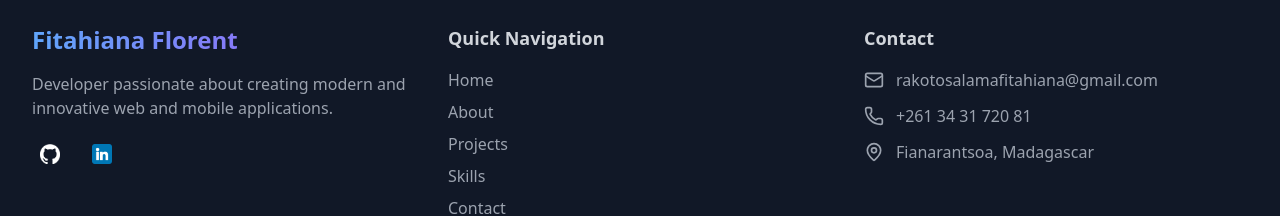
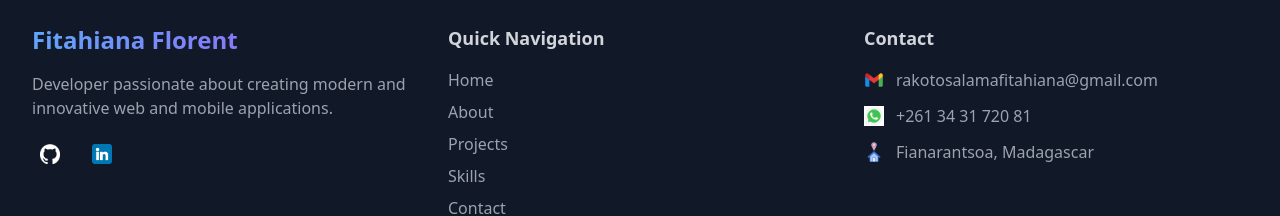
Before and after one commit to DarkZangetsu/Tailwinds-React-Portfolio, a React (Vite) app: page / in a window 1280 px wide. Shown: the part 4680-4896 px from the top of the page. Built offline with nearby package versions, Linux system fonts and the light colour scheme.

Commit message:
update footer icon

```diff
--- a/src/components/navigaiton/Footer.jsx
+++ b/src/components/navigaiton/Footer.jsx
@@ -1,4 +1,4 @@
-import {Mail, Phone, MapPin, ChevronUp } from 'lucide-react';
+import { ChevronUp } from 'lucide-react';
 
 const Footer = () => {
   const scrollToSection = (e, sectionId) => {
@@ -97,15 +97,27 @@ const Footer = () => {
             <h3 className="text-lg font-semibold">Contact</h3>
             <div className="space-y-3">
               <a href="mailto:rakotosalamafitahiana@gmail.com" className="flex items-center space-x-3 text-gray-400 hover:text-white transition-colors">
-                <Mail className="w-5 h-5" />
+                <img
+                  src="/images/gmail.png"
+                  alt="Gmail"
+                  className="w-5 h-5"
+                />
                 <span>rakotosalamafitahiana@gmail.com</span>
               </a>
               <a href="tel:+261343172081" className="flex items-center space-x-3 text-gray-400 hover:text-white transition-colors">
-                <Phone className="w-5 h-5" />
+                <img
+                  src="/images/whatsapp.gif"
+                  alt="Whatsapp"
+                  className="w-5 h-5"
+                />
                 <span>+261 34 31 720 81</span>
               </a>
               <div className="flex items-center space-x-3 text-gray-400">
-                <MapPin className="w-5 h-5" />
+                <img
+                  src="/images/adress.png"
+                  alt="Adress"
+                  className="w-5 h-5"
+                />
                 <span>Fianarantsoa, Madagascar</span>
               </div>
             </div>
```
Lines whose indentation alone changed are shown as unchanged.
